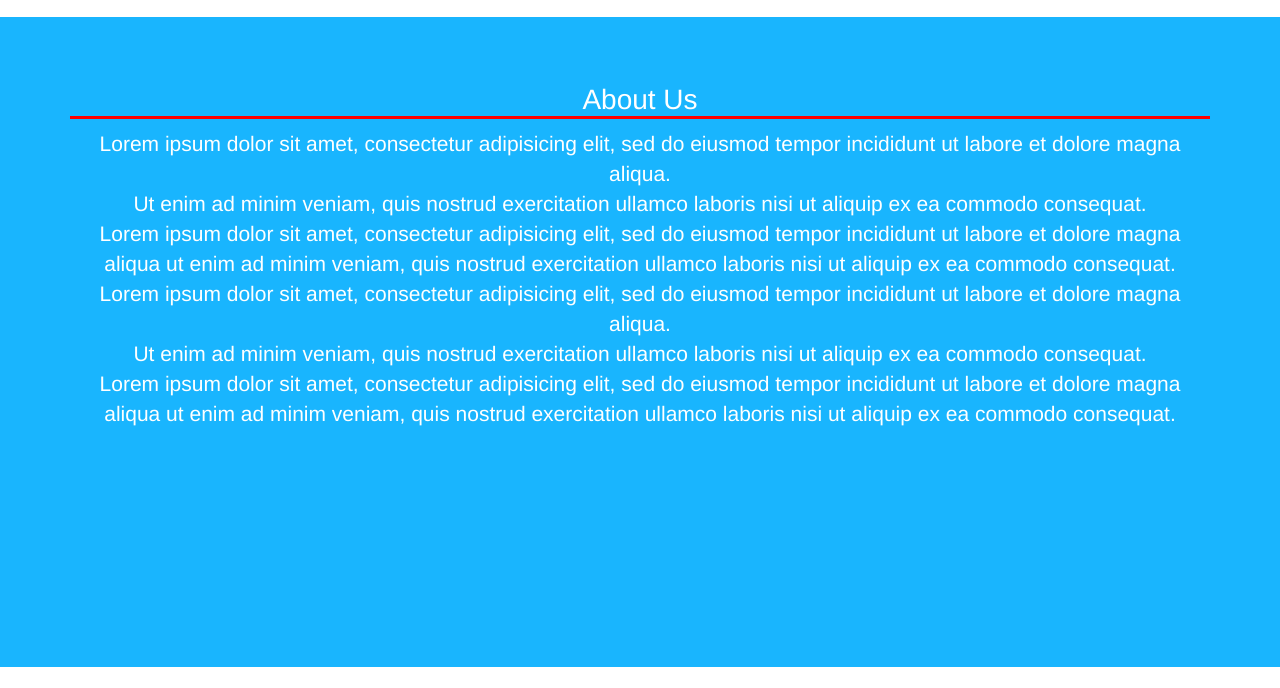
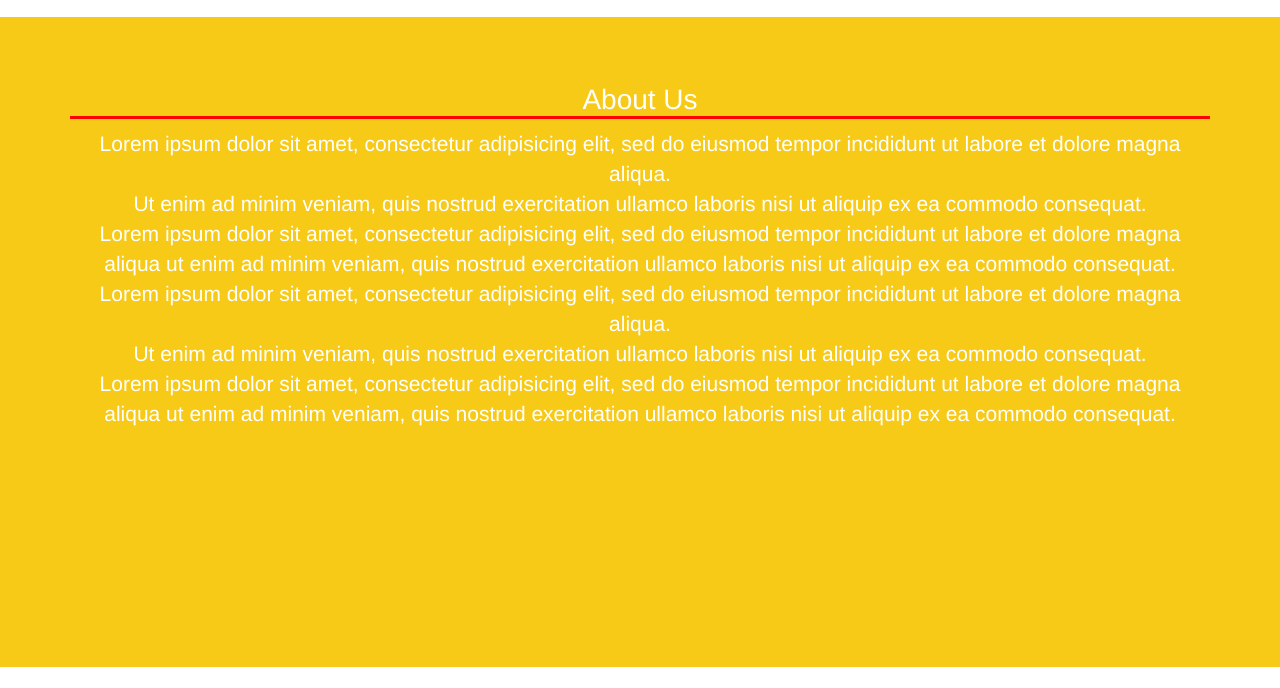
Before and after one commit to MrFarhanAli/MrFarhanAli.github.io, a plain HTML site: page index.html in a window 1280 px wide. Shown: the part 732-1420 px from the top of the page. Drawn offline with nearby package versions, Linux system fonts and the light colour scheme.

Commit message:
Update site.css

```diff
--- a/site.css
+++ b/site.css
@@ -3,7 +3,7 @@ body {
 }
 
 .jumbotron {
-    background-color: #19B5FE;
+    background-color: #F7CA18;
 	color:white;
 }
 
```
